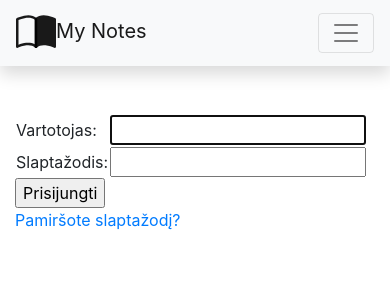
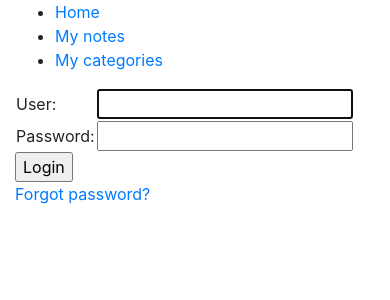
Before and after one commit to AgneNava/my_notes, a Django app: page /accounts/login/ in a window 390 px wide. Shown: the top 300 px of the page. Run offline with Django 4.2, Linux system fonts and the light colour scheme; some libraries are stand-ins or nearby versions.

Commit message:
Index page

```diff
--- a/notes_app/templates/registration/login.html
+++ b/notes_app/templates/registration/login.html
@@ -13,18 +13,18 @@
   {% csrf_token %}
   <table>
     <tr>
-      <td>Vartotojas:</td>
+      <td>User:</td>
       <td>{{ form.username }}</td>
     </tr>
     <tr>
-      <td>Slaptažodis:</td>
+      <td>Password:</td>
       <td>{{ form.password }}</td>
     </tr>
   </table>
-  <input type="submit" value="Prisijungti" />
+  <input type="submit" value="Login" />
   <input type="hidden" name="next" value="{{ next }}" />
 </form>
 
-<p><a href="{% url 'password_reset' %}">Pamiršote slaptažodį?</a></p>
+<p><a href="{% url 'password_reset' %}">Forgot password?</a></p>
 
 {% endblock %}
--- a/notes_mine/templates/base.html
+++ b/notes_mine/templates/base.html
@@ -1,89 +1,35 @@
 <!DOCTYPE html>
 <html lang="en">
   <head>
-  {% block title %}<title>Notes</title>{% endblock %}
-  <meta charset="utf-8">
-  <meta name="viewport" content="width=device-width, initial-scale=1">
-  <link rel="stylesheet" href="https://stackpath.bootstrapcdn.com/bootstrap/4.1.3/css/bootstrap.min.css" integrity="sha384-MCw98/SFnGE8fJT3GXwEOngsV7Zt27NXFoaoApmYm81iuXoPkFOJwJ8ERdknLPMO" crossorigin="anonymous">
+    {% block title %}
+    <title>Notes page</title>
+    {% endblock %}
+    <meta charset="utf-8" />
+    <meta name="viewport" content="width=device-width, initial-scale=1" />
+    <link
+      rel="stylesheet"
+      href="https://stackpath.bootstrapcdn.com/bootstrap/4.1.3/css/bootstrap.min.css"
+      integrity="sha384-MCw98/SFnGE8fJT3GXwEOngsV7Zt27NXFoaoApmYm81iuXoPkFOJwJ8ERdknLPMO"
+      crossorigin="anonymous"
+    />
     <!-- Add additional CSS in static file -->
     {% load static %}
-  <link rel="stylesheet" href="{% static 'notes_mine/style.css' %}">
+    <link rel="stylesheet" href="{% static 'library/style.css' %}" />
   </head>
   <body>
-
-  <!-- Navigation -->
-  <nav class="navbar navbar-expand-lg navbar-light bg-light static-top mb-5 shadow">
-    {% load i18n %}
-    <div class="container">
-      <a class="navbar-brand" href="#">
-        <svg class="bi bi-book-half" width="2em" height="2em" viewBox="0 0 16 16" fill="currentColor" xmlns="http://www.w3.org/2000/svg">
-          <path fill-rule="evenodd" d="M3.214 1.072C4.813.752 6.916.71 8.354 2.146A.5.5 0 018.5 2.5v11a.5.5 0 01-.854.354c-.843-.844-2.115-1.059-3.47-.92-1.344.14-2.66.617-3.452 1.013A.5.5 0 010 13.5v-11a.5.5 0 01.276-.447L.5 2.5l-.224-.447.002-.001.004-.002.013-.006a5.017 5.017 0 01.22-.103 12.958 12.958 0 012.7-.869zM1 2.82v9.908c.846-.343 1.944-.672 3.074-.788 1.143-.118 2.387-.023 3.426.56V2.718c-1.063-.929-2.631-.956-4.09-.664A11.958 11.958 0 001 2.82z" clip-rule="evenodd"/>
-          <path fill-rule="evenodd" d="M12.786 1.072C11.188.752 9.084.71 7.646 2.146A.5.5 0 007.5 2.5v11a.5.5 0 00.854.354c.843-.844 2.115-1.059 3.47-.92 1.344.14 2.66.617 3.452 1.013A.5.5 0 0016 13.5v-11a.5.5 0 00-.276-.447L15.5 2.5l.224-.447-.002-.001-.004-.002-.013-.006-.047-.023a12.582 12.582 0 00-.799-.34 12.96 12.96 0 00-2.073-.609z" clip-rule="evenodd"/>
-        </svg>{% trans 'My Notes' %}
-      </a>
-      <button class="navbar-toggler" type="button" data-toggle="collapse" data-target="#navbarResponsive" aria-controls="navbarResponsive"    aria-expanded="false" aria-label="Toggle navigation"><span class="navbar-toggler-icon"></span>
-      </button>
-      <div class="collapse navbar-collapse" id="navbarResponsive">
-        <ul class="navbar-nav ml-auto">
-          <li class="nav-item">
-            <a class="nav-link" href="{% url 'notes_mine:index' %}">{% trans 'Home' %}</a>
-          </li>
-          <li class="nav-item">
-            <a class="nav-link" href="#">{% trans 'Settings' %}</a>
-          </li>
-
+    <div class="container-fluid">
+      <div class="row">
+        <div class="col-sm-2">
+          {% block sidebar %}
+          <ul class="sidebar-nav">
+            <li><a href="{% url 'index' %}">Home</a></li>
+            <li><a href="#">My notes</a></li>
+            <li><a href="">My categories</a></li>
           </ul>
-
-        <ul class="navbar-nav ml-auto">
-
-          {% if user.is_authenticated %}
-
-            <li class="nav-item"><a class="nav-link" href="{% url 'notes_mine:profile' %}">
-              <svg class="bi bi-person" width="1.5em" height="1.5em" viewBox="0 0 16 16" fill="currentColor" xmlns="http://www.w3.org/2000/svg">
-                <path fill-rule="evenodd" d="M13 14s1 0 1-1-1-4-6-4-6 3-6 4 1 1 1 1h10zm-9.995-.944v-.002.002zM3.022 13h9.956a.274.274 0 00.014-.002l.008-.002c-.001-.246-.154-.986-.832-1.664C11.516 10.68 10.289 10 8 10c-2.29 0-3.516.68-4.168 1.332-.678.678-.83 1.418-.832 1.664a1.05 1.05 0 00.022.004zm9.974.056v-.002.002zM8 7a2 2 0 100-4 2 2 0 000 4zm3-2a3 3 0 11-6 0 3 3 0 016 0z" clip-rule="evenodd"/>
-              </svg>
-            {{ user.get_username }}</a></li>
-
-            <li class="nav-item"><a class="nav-link" href="{% url 'notes_mine:user_notes' %}">{% trans 'My notes' %}</a></li>
-
-            <li class="nav-item"><a class="nav-link" href="{% url 'logout' %}">{% trans 'Logout' %}</a></li>
-          {% else %}
-            <li class="nav-item"><a class="nav-link" href="{% url 'login' %}?next={% url 'library:index' %}">{% trans 'Login' %}</a></li>
-            <li class="nav-item"><a class="nav-link" href="{% url 'notes_mine:register' %}">{% trans 'Register' %}</a></li>
-          {% endif %}
-        </ul>
-
-        {% load i18n %}
-        <form class="form-inline my-2 my-lg-0" action="{% url 'library:search' %}" method="get">
-          <input class="form-control mr-sm-2" type="search" placeholder="Search" aria-label="Search" name="query">
-          <button class="btn btn-outline-info my-2 my-sm-0" type="submit">{% trans 'Search' %}</button>
-        </form>
-        <br>
-        {% load i18n %}
-        <form action="{% url 'set_language' %}" method="post">
-          <div class="form-row align-items-center">
-            <div class="col-auto my-1">
-              {% csrf_token %}
-              <input name="next" type="hidden" value="{{ redirect_to }}"/>
-              <select class="custom-select mr-sm-2" id="inlineFormCustomSelect" style="margin-left: 0.4rem" name="language" onchange="this.form.submit()">
-                {% load static %}
-                {% get_current_language as LANGUAGE_CODE %}
-                {% get_available_languages as LANGUAGES %}
-                {% for lang_code, lang_name in LANGUAGES %}
-                <option value="{{ lang_code }}" {% if lang_code == LANGUAGE_CODE %} selected="selected" {% endif %}>
-                  {{ lang_name }}
-                </option>
-                {% endfor %}
-              </select>
-            <div>
-          <div>
-        </form>
+          {% endblock %}
         </div>
+        <div class="col-sm-10">{% block content %}{% endblock %}</div>
       </div>
-  </nav>
-
-  <div class="container">
-  {% block content %}{% endblock %}
     </div>
   </body>
 </html>
--- /dev/null
+++ b/notes_mine/templates/notes_mine/test.html
@@ -0,0 +1 @@
+<h1>Testinis puslapis</h1>
--- a/notes_mine/urls.py
+++ b/notes_mine/urls.py
@@ -4,4 +4,7 @@ from . import views
 
 urlpatterns = [
     path('', views.index, name='index'),
+    path('test/', views.test, name='test'),
+    path('register/', views.register, name='register'),
+    path('my_notes/', views.UserNotesListView.as_view(), name='my_notes'),
 ]
```
Also changed, not shown: notes_mine/templates/notes_mine/index.html (+7 -2 lines), notes_mine/templates/notes_mine/user_notes.html (+4 -4 lines), notes_mine/views.py (+32 -3 lines). Lines whose indentation alone changed are shown as unchanged.
